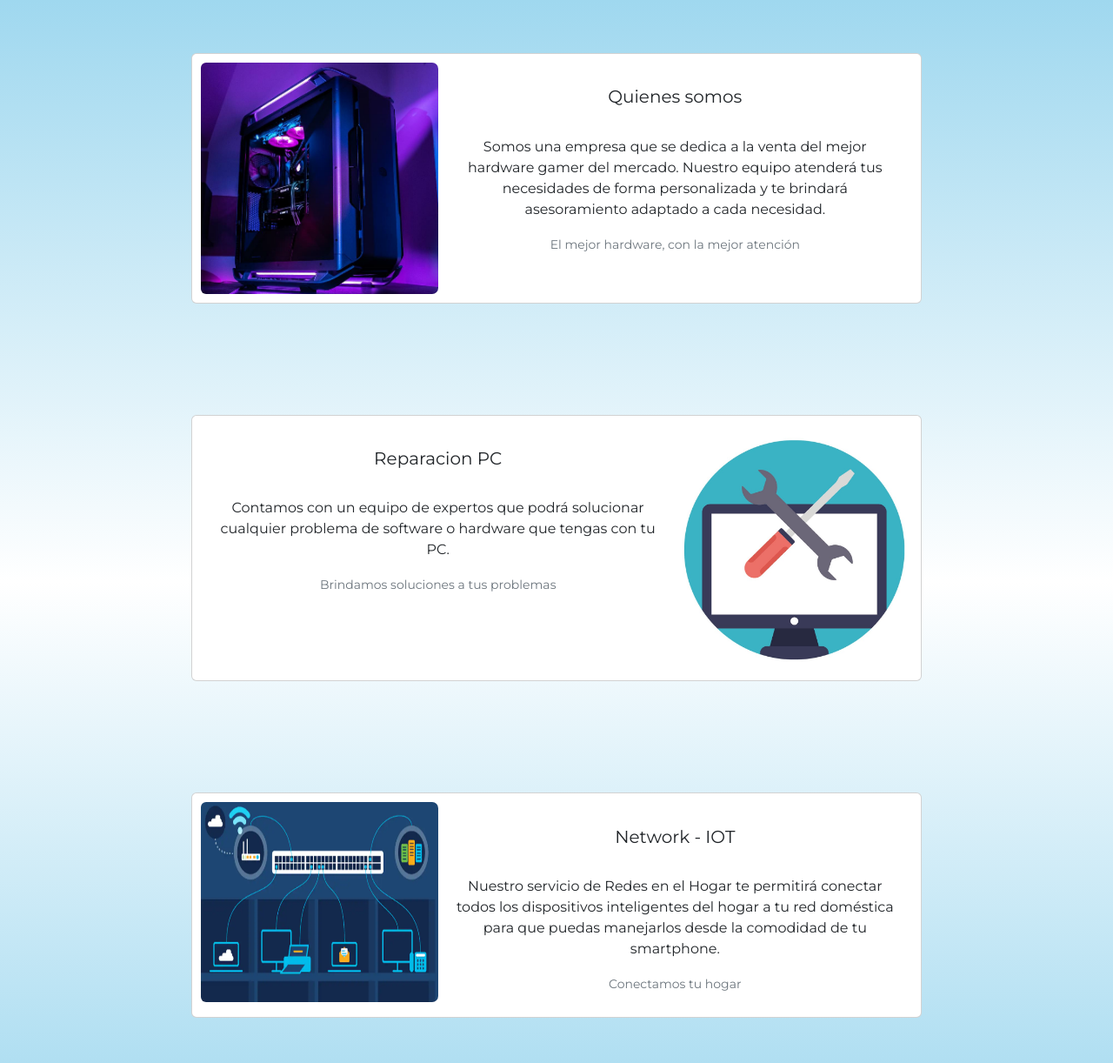
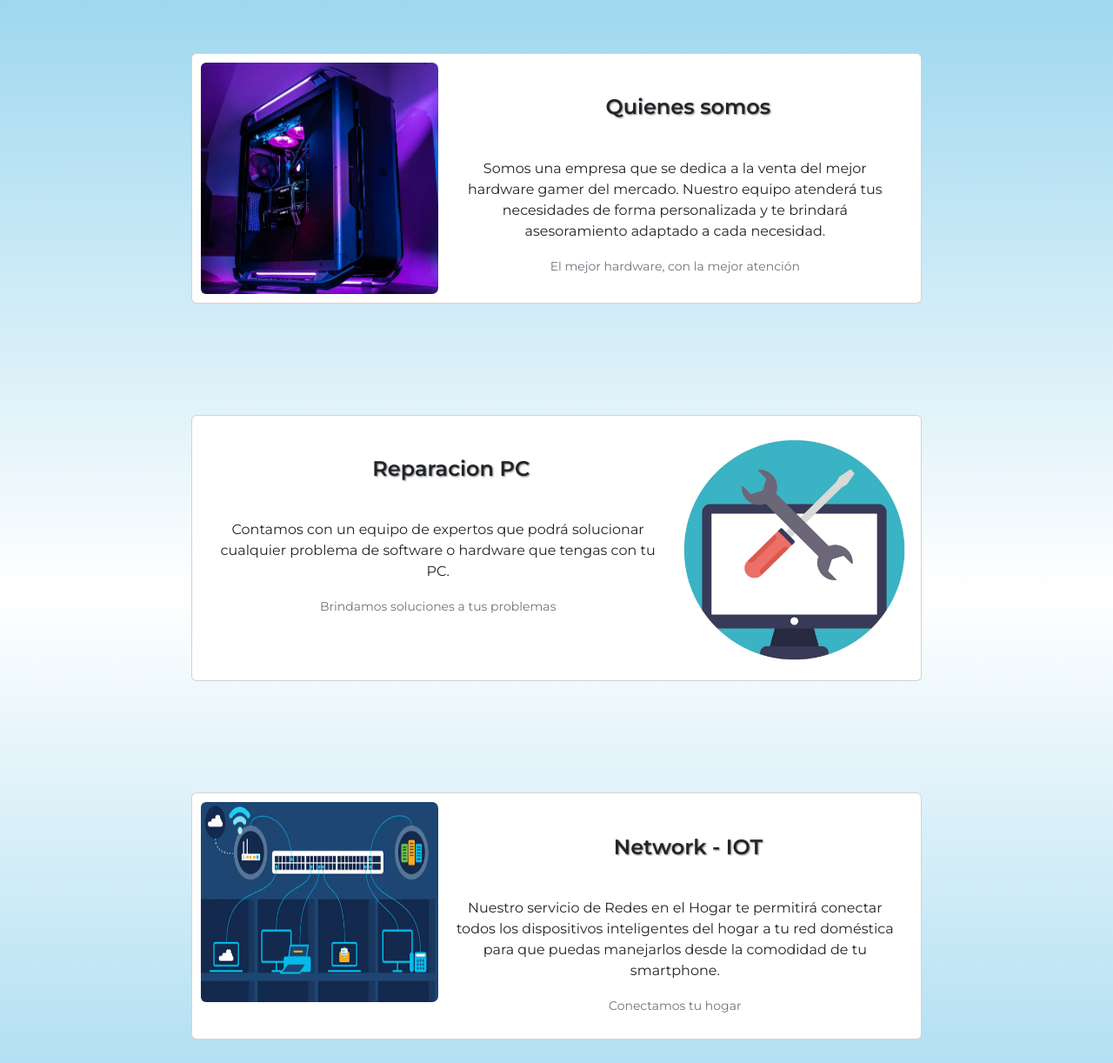
Before and after one commit to daniellamas23/mi_proyecto, a plain HTML site: page pages/aboutus.html in a window 1280 px wide. Shown: the part 170-1392 px from the top of the page at 87% size. Drawn offline with nearby package versions, Linux system fonts and the light colour scheme.

Commit message:
modificaciones

```diff
--- a/pages/aboutus.html
+++ b/pages/aboutus.html
@@ -47,7 +47,8 @@
 
   <h3 class="aboutus_aboutus animate__animated animate__fadeInLeft">Sobre nosotros</h3>
 
-  <div class="card mb-3 mx-auto animate__animated animate__fadeInUp tarjeta" style="max-width: 840px;margin-top: 5%;">
+  <div class="card mb-3 mx-auto animate__animated animate__fadeInUp" style="max-width: 840px;margin-top: 5%; text-align:center;"> <!--card de bootstrap-->
+
     <div class="row g-0">
       <div class="col-md-4">
         <img style="border-radius:7px;" src="../img/TU-PC-GAMER.png" class="img-fluid rounded-start" alt="SOBRE NOSOTROS">
@@ -72,7 +73,8 @@
 
 
 
-  <div class="card mb-3 mx-auto animate__animated animate__fadeInUp" style="max-width: 840px;margin-top:10%;">
+  <div class="card mb-3 mx-auto animate__animated animate__fadeInUp" style="max-width: 840px;margin-top:10%;text-align:center;"> <!--card de bootstrap-->
+
     <div class="row g-0" style="flex-direction: row-reverse;">
       <div class="col-md-4">
         <img style="max-height:350px;" src="../img/PC-REPAIR.jpg" class="img-fluid rounded-start" alt="SERVICIOS REPARACION">
@@ -91,7 +93,7 @@
   </div>
 
 
-  <div class="card mb-3 mx-auto animate__animated animate__fadeInUp" style="max-width: 840px;margin-top:10%;">
+  <div class="card mb-3 mx-auto animate__animated animate__fadeInUp" style="max-width: 840px;margin-top:10%;text-align:center;">
     <div class="row g-0">
       <div class="col-md-4">
         <img style="border-radius:7px;height:230px;" src="../img/ethernet-switch.webp" class="img-fluid rounded-start"
@@ -105,7 +107,7 @@
             para que puedas manejarlos desde la comodidad de tu smartphone.
 
           </p>
-          <p class="card-text"><small class="text-muted">Conectamos tu hogar</small></p>
+          <p class="card-text"><small class="text-muted">Conectamos tu hogar</small></p> <!--card de bootstrap-->
 
         </div>
       </div>
--- a/sass/_aboutus.scss
+++ b/sass/_aboutus.scss
@@ -12,8 +12,6 @@
 
 }
 
-.tarjeta {
-    display:flex;
-    justify-content:center;
-    align-items: center;
-    }
+.card-title {
+    @extend .contactus_title ;
+}
--- a/sass/_header.scss
+++ b/sass/_header.scss
@@ -42,7 +42,7 @@ header {
     }
 
     .nav-menu {
-        position: fixed;
+        position: absolute;
         width: 100%;
         height: 0vh;
         top: 100px;
```
Also changed, not shown: index.html (+2 -2 lines), pages/market-accs.html (+1 -0 lines), pages/market-cpu.html (+1 -0 lines), pages/market-pcgamer.html (+1 -0 lines), pages/market.html (+3 -2 lines), sass/main.css, 1 other file.
